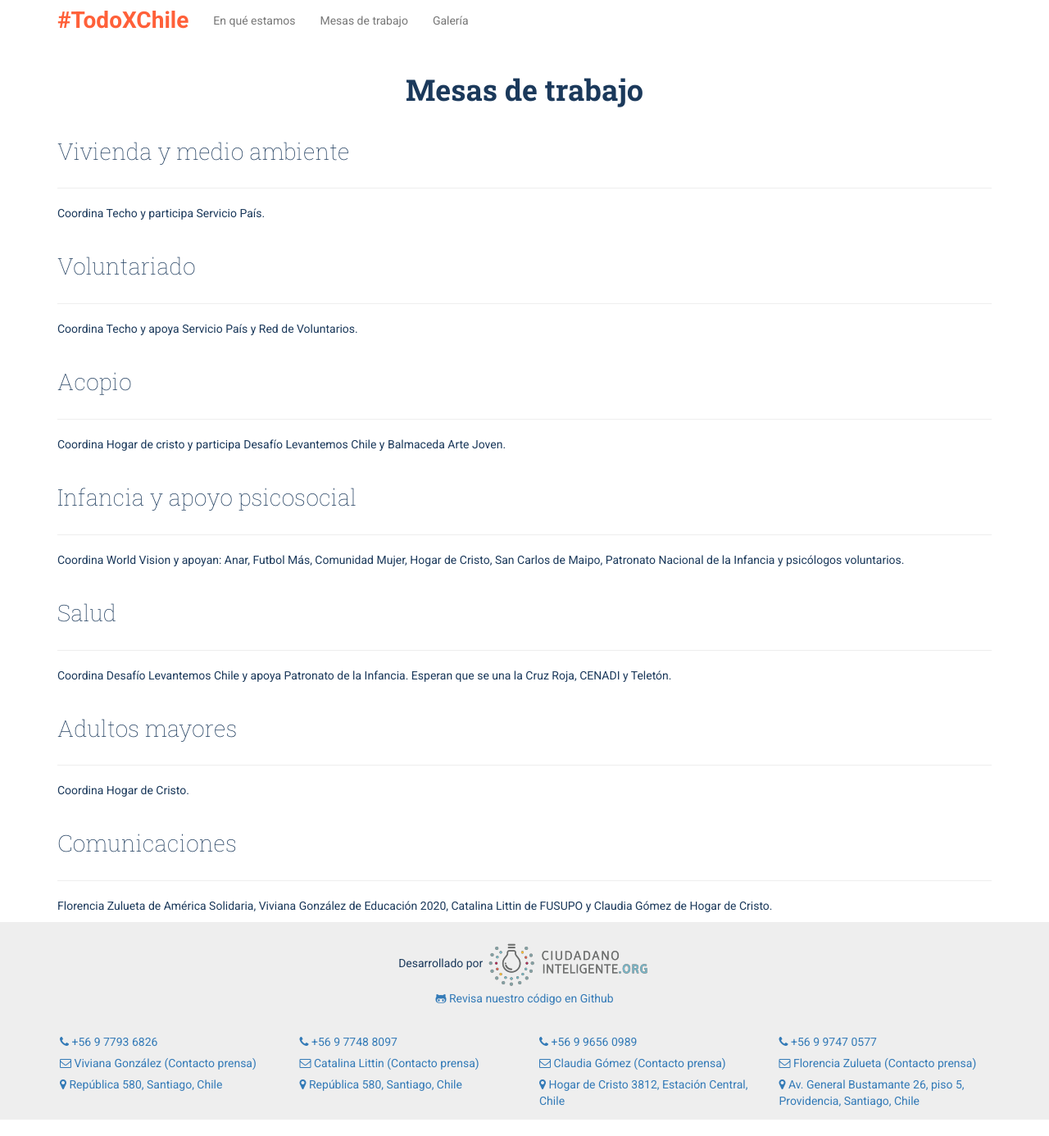
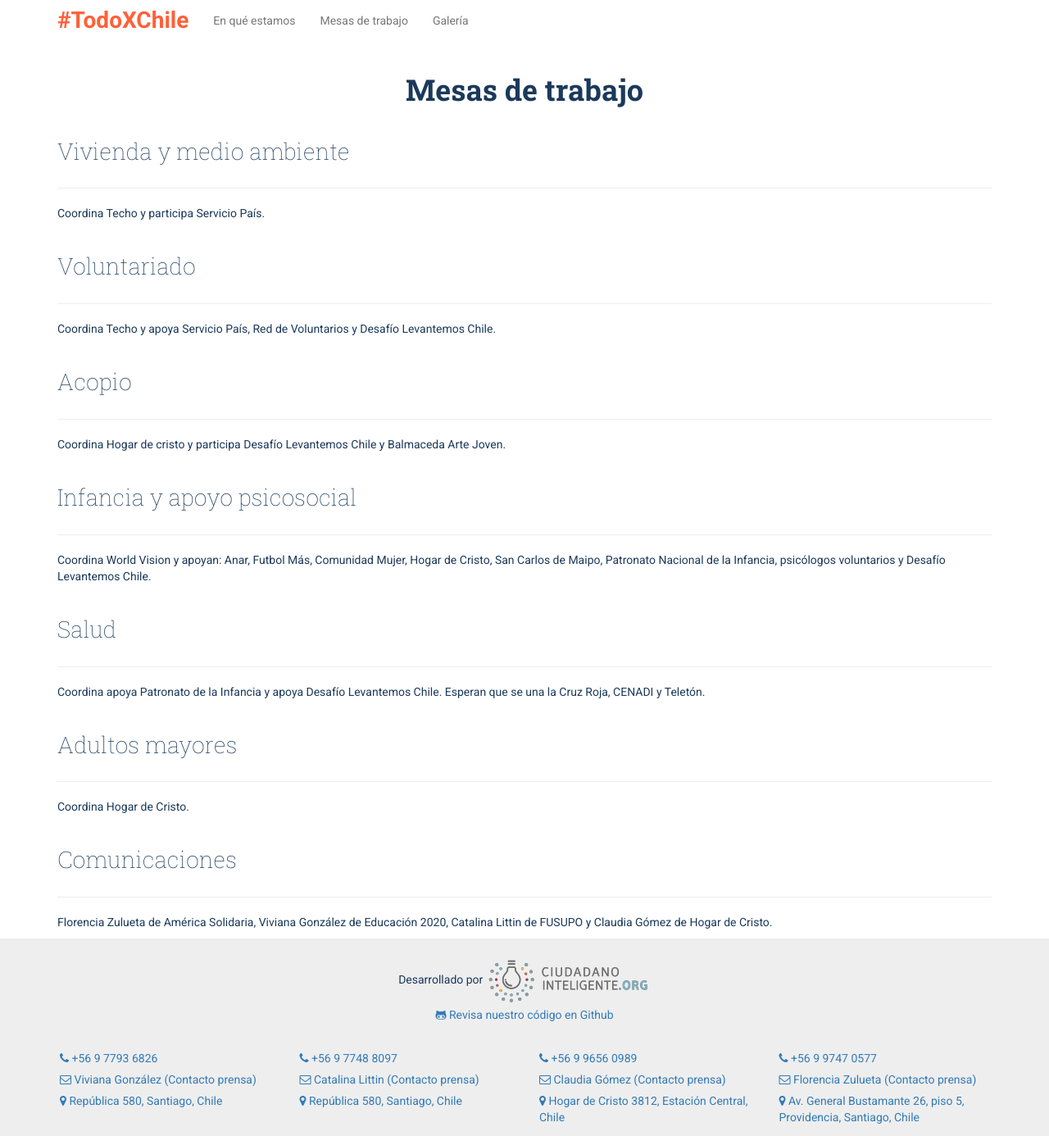
Before and after one commit to ciudadanointeligente/todoxchile, a Jekyll site: the page built from mesas-de-trabajo.html, in a window 1280 px wide and 1386 px high. Shown: the whole window at 82% size. Built offline with Jekyll 4.4.1, drawn with Linux system fonts in a browser that asks for light colours; nearby versions of some CDN libraries; Markdown is read by kramdown in place of the engine named in the settings.

Commit message:
Update mesas-de-trabajo.html

```diff
--- a/mesas-de-trabajo.html
+++ b/mesas-de-trabajo.html
@@ -15,7 +15,7 @@
 	<div class="page-header">
 		<h3>Voluntariado</h3>
 	</div>
-	<p>Coordina Techo y apoya Servicio País y Red de Voluntarios.</p>
+	<p>Coordina Techo y apoya Servicio País, Red de Voluntarios y Desafío Levantemos Chile.</p>
 
 	<div class="page-header">
 		<h3>Acopio</h3>
@@ -25,12 +25,12 @@
 	<div class="page-header">
 		<h3>Infancia y apoyo psicosocial</h3>
 	</div>
-	<p>Coordina World Vision y apoyan: Anar, Futbol Más, Comunidad Mujer, Hogar de Cristo, San Carlos de Maipo, Patronato Nacional de la Infancia y psicólogos voluntarios.</p>
+	<p>Coordina World Vision y apoyan: Anar, Futbol Más, Comunidad Mujer, Hogar de Cristo, San Carlos de Maipo, Patronato Nacional de la Infancia, psicólogos voluntarios y Desafío Levantemos Chile.</p>
 
 	<div class="page-header">
 		<h3>Salud</h3>
 	</div>
-	<p>Coordina Desafío Levantemos Chile y apoya Patronato de la Infancia. Esperan que se una la Cruz Roja, CENADI y Teletón.</p>
+	<p>Coordina apoya Patronato de la Infancia y apoya Desafío Levantemos Chile. Esperan que se una la Cruz Roja, CENADI y Teletón.</p>
 
 	<div class="page-header">
 		<h3>Adultos mayores</h3>
```
